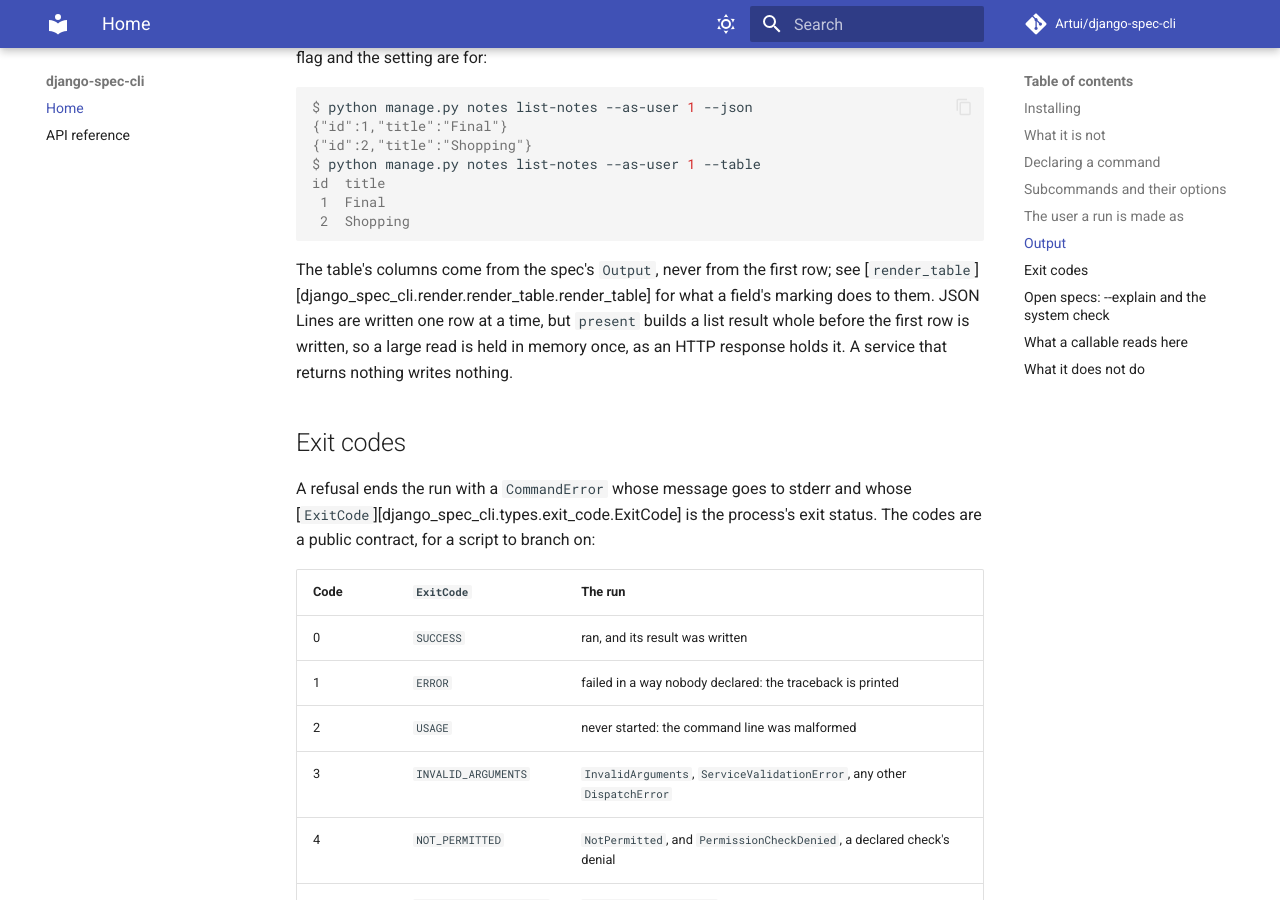
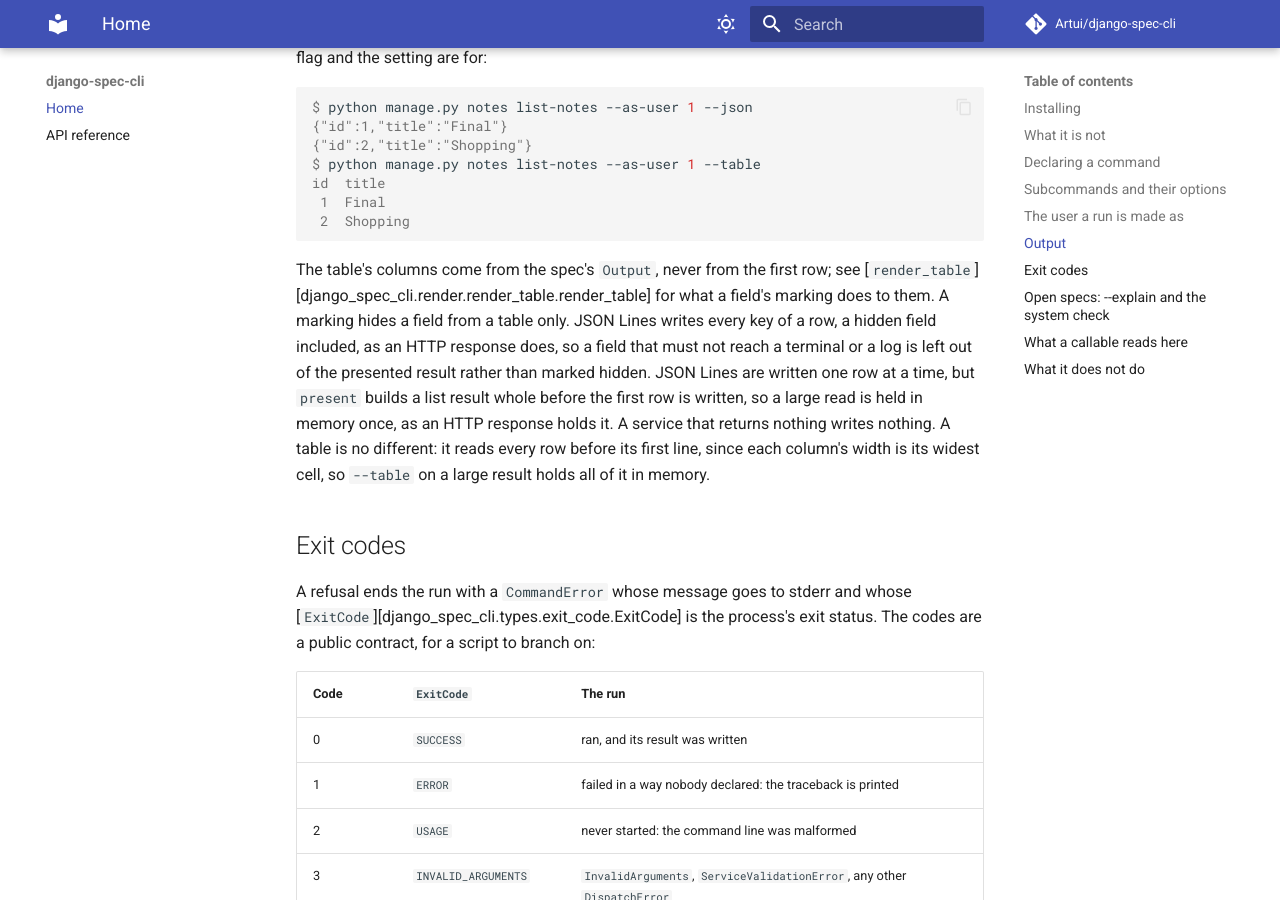
Before and after one commit to Artui/django-spec-cli, an MkDocs documentation site: the page built from docs/index.md, in a window 1280 px wide and 900 px high, scrolled down 3746 px. Built offline with MkDocs 1.6.1 and Material for MkDocs 9.7.7, drawn with Linux system fonts in a browser that asks for light colours; comment, search, counter and statistics services are not loaded; some of the changed text lies outside the part shown.

Commit message:
Docs: four caveats the guide left out (#25)
The checks carry no tag, finding the commands imports every command
module, a marking hides a field from a table only, and a table holds
its whole result in memory.

Co-authored-by: Claude Sonnet 5.5 <noreply@anthropic.com>

```diff
--- a/docs/index.md
+++ b/docs/index.md
@@ -173,10 +173,15 @@ id  title
 
 The table's columns come from the spec's `Output`, never from the first row;
 see [`render_table`][django_spec_cli.render.render_table.render_table]
-for what a field's marking does to them. JSON Lines are written one row at a
-time, but `present` builds a list result whole before the first row is
+for what a field's marking does to them. A marking hides a field from a table
+only. JSON Lines writes every key of a row, a hidden field included, as an HTTP
+response does, so a field that must not reach a terminal or a log is left out
+of the presented result rather than marked hidden. JSON Lines are written one
+row at a time, but `present` builds a list result whole before the first row is
 written, so a large read is held in memory once, as an HTTP response holds
-it. A service that returns nothing writes nothing.
+it. A service that returns nothing writes nothing. A table is no different: it
+reads every row before its first line, since each column's width is its widest
+cell, so `--table` on a large result holds all of it in memory.
 
 ## Exit codes
 
@@ -296,6 +301,10 @@ All three are warnings, so a spec nobody runs never stops `migrate`, and
 `SILENCED_SYSTEM_CHECKS` silences one by id. Silencing `W004` hides the report
 and does not let the spec run.
 
+The checks carry no tag, so `manage.py check --tag security` runs none of them.
+A CI step that selects checks by tag misses open specs and refused ones; run
+`manage.py check` without `--tag` to see them.
+
 The kernel keeps no check of its own: its app registers nothing, so a project
 listing only `"django_service_specs"` gets no check for a command. List
 `"django_spec_cli"`.
@@ -306,6 +315,12 @@ this page are shown without it; in a project listing the app, each would be
 preceded by the warnings for `whoami` and `retitle`. `call_command` skips
 system checks for every command but `check`, so a command run through it
 does not print them.
+
+Finding the commands to check imports each command module the project's apps
+provide, third-party ones included, and constructs it. Their import-time code
+therefore runs on every system-check run, `manage.py check` and `runserver`
+among them. `manage.py check <app_label>` loads only the commands of the apps
+named.
 
 ## What a callable reads here
 
```
Also changed, not shown: CHANGELOG.md (+4 -0 lines).
